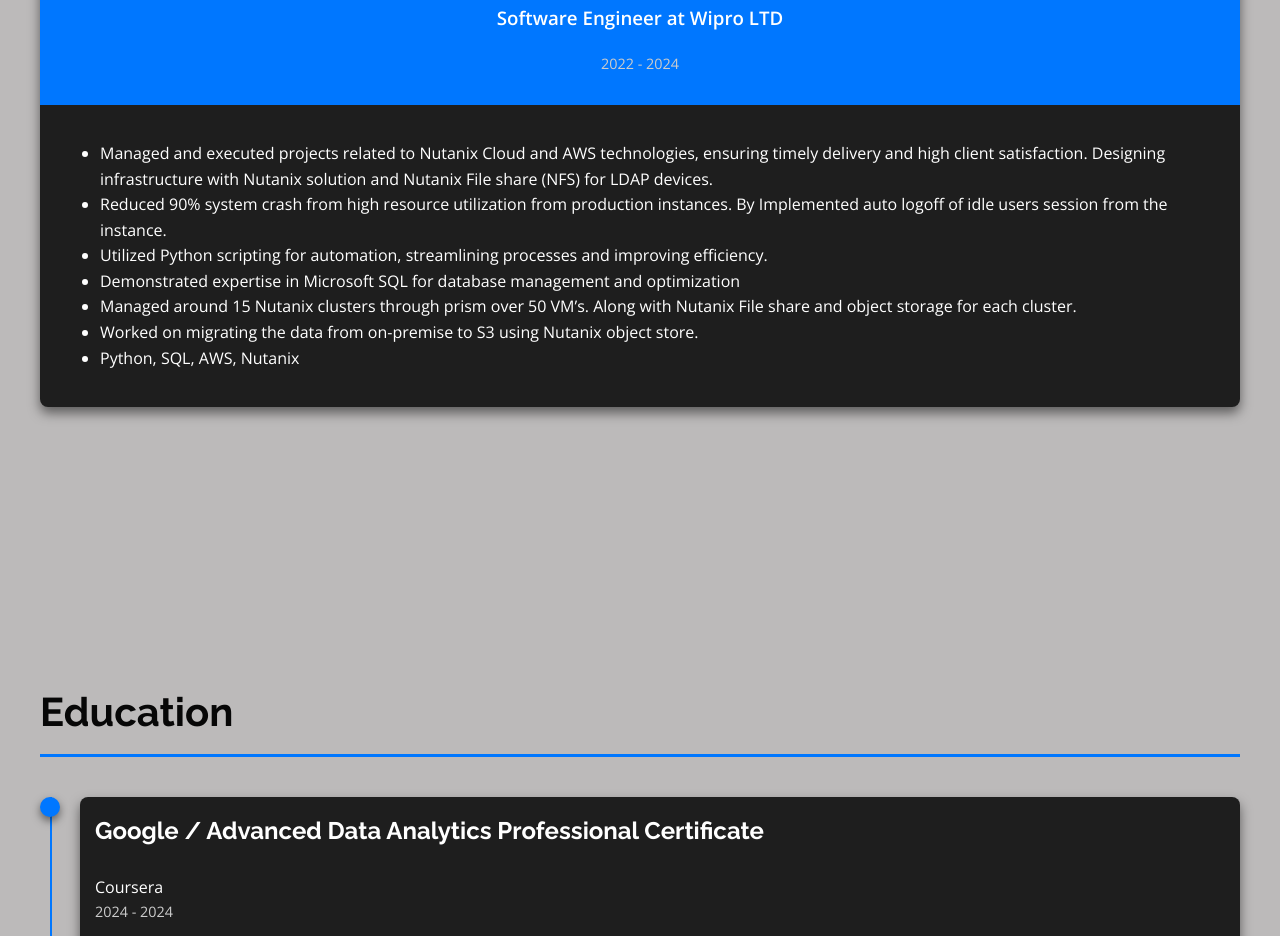
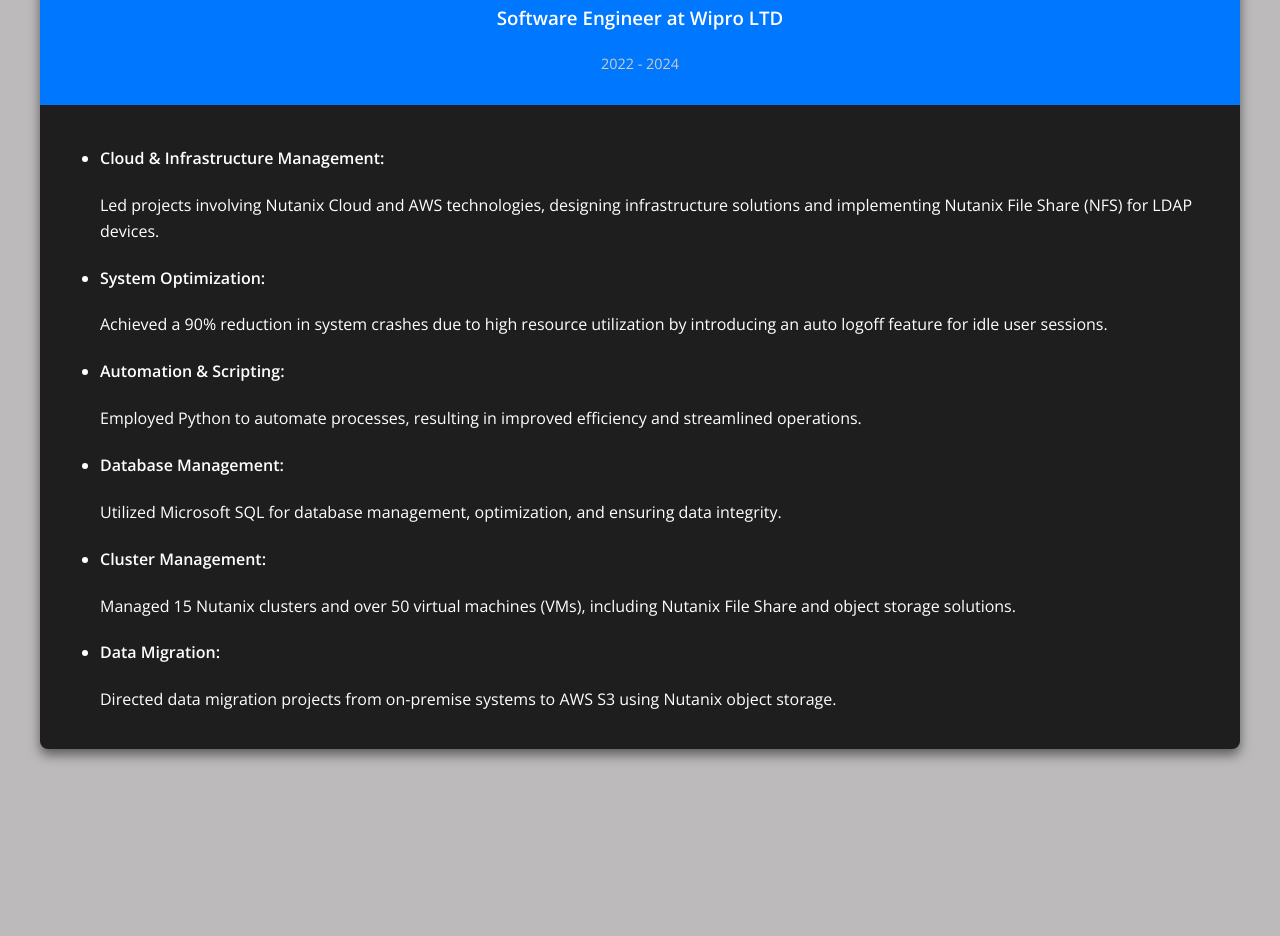
Before and after one commit to Ak7349/myweb, a plain HTML site: page index.html in a window 1280 px wide. Shown: the part 3080-4016 px from the top of the page. Drawn offline with nearby package versions, Linux system fonts and the light colour scheme.

Commit message:
Update index.html

```diff
--- a/index.html
+++ b/index.html
@@ -150,21 +150,13 @@
                     <div class="card-body">
                         <p>
                             <ul>
-                                <li>Managed and executed projects related to Nutanix Cloud and AWS technologies, ensuring timely delivery and high
-                                    client satisfaction. Designing infrastructure with Nutanix solution and Nutanix File share (NFS) for LDAP devices.
+                                <li><h4>Cloud & Infrastructure Management:</h4><p>Led projects involving Nutanix Cloud and AWS technologies, designing infrastructure solutions and implementing Nutanix File Share (NFS) for LDAP devices.</p>
                                     </li>
-                                <li>Reduced 90% system crash from high resource utilization from production instances. By Implemented auto logoff of
-                                    idle users session from the instance.</li>
-                                <li>Utilized Python scripting for automation, streamlining processes and improving efficiency.
-                                </li>
-                                <li>Demonstrated expertise in Microsoft SQL for database management and optimization</li>
-                                <li>Managed around 15 Nutanix clusters through prism over 50 VM’s. Along with Nutanix File share and object storage
-                                    for each cluster.
-                                    </li>
-                                <li>Worked on migrating the data from on-premise to S3 using Nutanix object store.
-                                </li>
-                                <li>Python, SQL, AWS, Nutanix
-                                </li>
+                                <li><h4>System Optimization:</h4><p>Achieved a 90% reduction in system crashes due to high resource utilization by introducing an auto logoff feature for idle user sessions.</p></li>
+                                <li><h4>Automation & Scripting:</h4><p>Employed Python to automate processes, resulting in improved efficiency and streamlined operations.</p></li>
+                                <li><h4>Database Management:</h4><p>Utilized Microsoft SQL for database management, optimization, and ensuring data integrity.</p></li>
+                                <li><h4>Cluster Management:</h4><p>Managed 15 Nutanix clusters and over 50 virtual machines (VMs), including Nutanix File Share and object storage solutions.</p></li>
+                                <li><h4>Data Migration:</h4><p>Directed data migration projects from on-premise systems to AWS S3 using Nutanix object storage.</p></li>
                             </ul>
                         </p>
                     </div>
```
